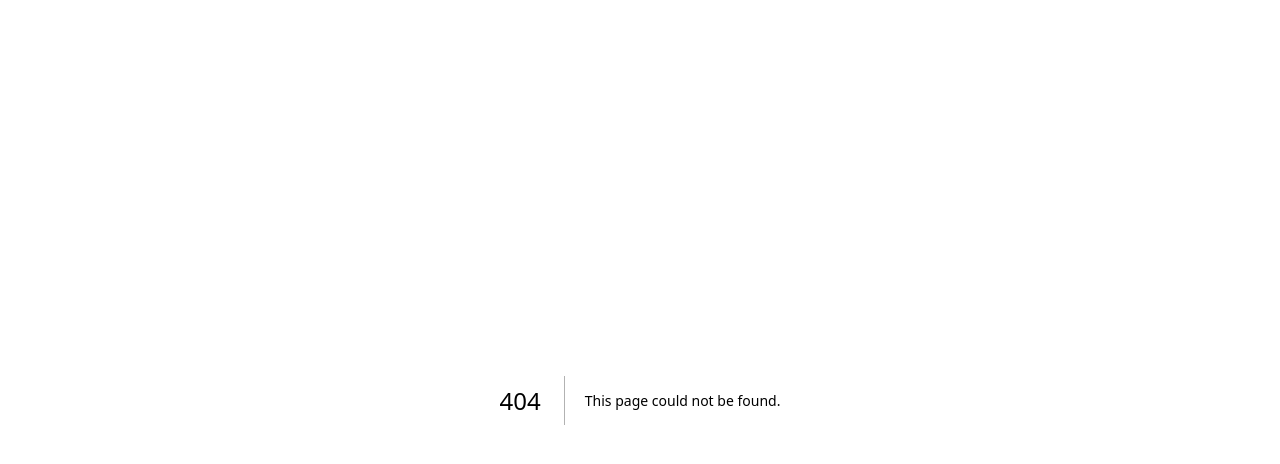
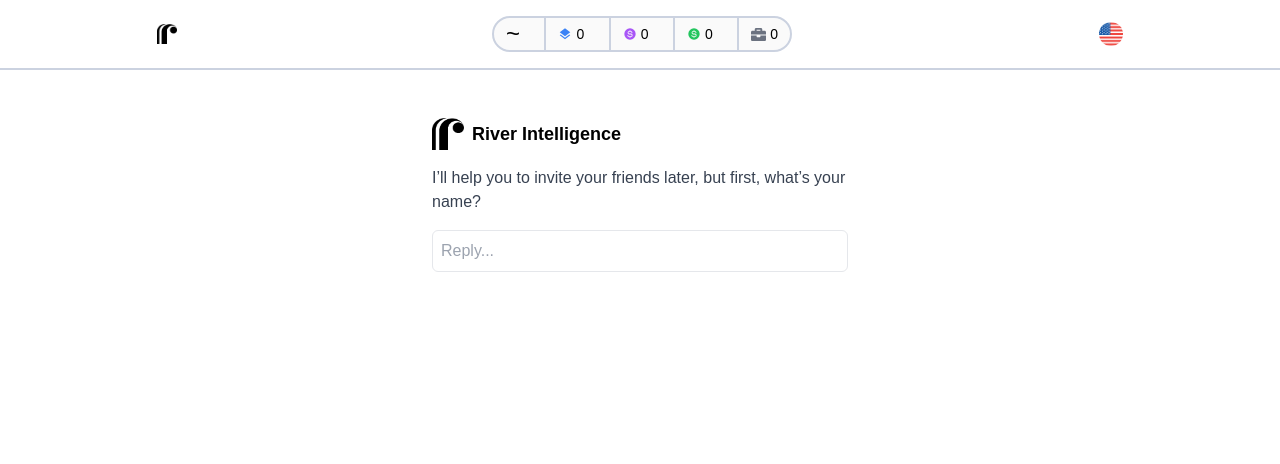
Before and after one commit to RIVER-Data-AI/moment-0, a Next.js app: page /chat in a window 1280 px wide. Before the commit this address had no page. Shown: the top 464 px of the page. Built offline with nearby package versions, Linux system fonts and the light colour scheme.

Commit message:
feat: add components for chat page

```diff
--- /dev/null
+++ b/src/components/TildeHeader.tsx
@@ -0,0 +1,38 @@
+import React from "react";
+import { MdLayers } from "react-icons/md";
+import { PiCurrencyDollarSimpleFill as CoinIcon } from "react-icons/pi";
+import { FaBriefcase } from "react-icons/fa";
+
+const TildeHeader = () => {
+  return (
+    <div className="flex w-[300px] justify-between bg-[#FAFAFA] rounded-full text-black text-sm px-3 border-2 border-[#CBD2E0]">
+      <span className="flex text-2xl">~</span>
+      <div className="flex items-center border-l-2 border-[#CBD2E0] pl-3">
+        <span className="text-blue-500">
+          <MdLayers />
+        </span>
+        <span className="ml-1">0</span>
+      </div>
+      <div className="flex items-center border-l-2 border-[#CBD2E0] pl-3">
+        <span className="text-purple-500">
+          <CoinIcon />
+        </span>
+        <span className="ml-1">0</span>
+      </div>
+      <div className="flex items-center border-l-2 border-[#CBD2E0] pl-3">
+        <span className="text-green-500">
+          <CoinIcon />
+        </span>
+        <span className="ml-1">0</span>
+      </div>
+      <div className="flex items-center border-l-2 border-[#CBD2E0] pl-3">
+        <span className="text-gray-500">
+          <FaBriefcase size={15} />
+        </span>
+        <span className="ml-1">0</span>
+      </div>
+    </div>
+  );
+};
+
+export default TildeHeader;
--- /dev/null
+++ b/src/pages/chat.tsx
@@ -0,0 +1,41 @@
+import React from "react";
+import TildeHeader from "@/components/TildeHeader";
+
+const chat = () => {
+  return (
+    <div className="flex flex-col">
+      <div className="flex justify-around pt-4 px-2 gap-2 items-center border-b-2 pb-4 border-[#CBD2E0]">
+        <img src="/logo.png" alt="Logo" className="w-5 h-5 mr-2" />
+        <TildeHeader />
+        <div className="w-6 h-6 rounded-full overflow-hidden flex items-center justify-center">
+          <img
+            src="/usa_flag.png"
+            alt="USA Flag"
+            className="w-12 h-12 object-cover"
+          />
+        </div>
+      </div>
+      <div className="max-w-md mx-auto mt-8 p-4 rounded-lg">
+        <div className="flex items-center mb-4">
+          <img src="/logo.png" alt="Logo" className="w-8 h-8 mr-2" />
+          <h2 className="text-lg font-semibold text-black">
+            River Intelligence
+          </h2>
+        </div>
+        <div className="mb-4">
+          <p className="text-gray-700">
+            I’ll help you to invite your friends later, but first, what’s your
+            name?
+          </p>
+        </div>
+        <input
+          type="text"
+          placeholder="Reply..."
+          className="w-full p-2 border rounded-md"
+        />
+      </div>
+    </div>
+  );
+};
+
+export default chat;
--- a/tailwind.config.ts
+++ b/tailwind.config.ts
@@ -12,6 +12,8 @@ const config: Config = {
         background: "var(--background)",
         foreground: "var(--foreground)",
         "main-action": "#2D3748",
+        "chat-primary-bg": "#2C3B4F",
+        "chat-secondary-bg": "#ECECEC",
       },
       fontFamily: {
         sans: ["Inter", "sans-serif"],
```
Also changed, not shown: public/logo.png (added), public/usa_flag.png (added).
